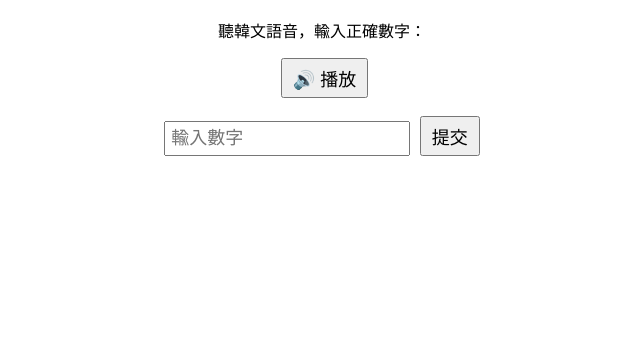
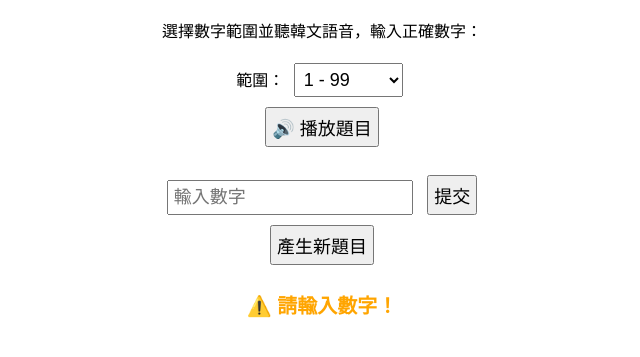
Before and after one commit to darcy123yeh/korean_number_quiz_mobile, a plain HTML site: page index.html in a window 1280 px wide. Both pictures are taken after a click on the button "提交". Shown: the part 99-456 px from the top of the page, without its empty margins (318-958 px from the left). Drawn offline with Linux system fonts and the light colour scheme.

Commit message:
Update index.html

```diff
--- a/index.html
+++ b/index.html
@@ -5,35 +5,67 @@
   <title>韓文數字聽力練習</title>
   <style>
     body { font-family: Arial, sans-serif; text-align: center; margin-top: 50px; }
-    input { padding: 5px; font-size: 18px; }
-    button { padding: 5px 10px; font-size: 18px; margin-left: 5px; }
+    input, select, button { padding: 5px; font-size: 18px; margin: 5px; }
     #feedback { margin-top: 20px; font-size: 20px; font-weight: bold; }
   </style>
 </head>
 <body>
   <h1>韓文數字聽力練習</h1>
-  <p>聽韓文語音，輸入正確數字：</p>
-  <button onclick="speakNumber()">🔊 播放</button><br><br>
+  <p>選擇數字範圍並聽韓文語音，輸入正確數字：</p>
+
+  <!-- 範圍選擇 -->
+  <label for="rangeSelect">範圍：</label>
+  <select id="rangeSelect">
+    <option value="1-20">1 - 20</option>
+    <option value="1-99" selected>1 - 99</option>
+    <option value="100-999">100 - 999</option>
+  </select>
+
+  <br/>
+
+  <!-- 播放聲音 -->
+  <button id="playBtn">🔊 播放題目</button>
+
+  <br/><br/>
+
+  <!-- 答案輸入 -->
   <input type="number" id="answer" placeholder="輸入數字" />
-  <button onclick="checkAnswer()">提交</button>
+  <button id="submitBtn">提交</button>
+
+  <br/>
+
+  <!-- 新題目按鈕 -->
+  <button id="newQuestionBtn">產生新題目</button>
 
   <div id="feedback"></div>
 
   <script>
     let currentNumber = 0;
 
-    function getRandomNumber() {
-      return Math.floor(Math.random() * 99) + 1; // 1~99
+    // 解析範圍字串，回傳 min 和 max
+    function parseRange(rangeStr) {
+      const parts = rangeStr.split('-').map(Number);
+      return { min: parts[0], max: parts[1] };
     }
 
+    // 產生隨機數字
+    function getRandomNumber(min, max) {
+      return Math.floor(Math.random() * (max - min + 1)) + min;
+    }
+
+    // 播放韓文數字
     function speakNumber() {
-      currentNumber = getRandomNumber();
+      const rangeStr = document.getElementById('rangeSelect').value;
+      const { min, max } = parseRange(rangeStr);
+
+      currentNumber = getRandomNumber(min, max);
+
       let utterance = new SpeechSynthesisUtterance(currentNumber.toString());
       utterance.lang = 'ko-KR';
       utterance.pitch = 1.5;  // 提高音高
       utterance.rate = 1;     // 正常語速
 
-      // 等 voices 載入完再指定聲音
+      // 指定韓文聲音
       let voices = speechSynthesis.getVoices();
       let koreanVoices = voices.filter(voice => voice.lang.startsWith('ko'));
       if(koreanVoices.length > 0) {
@@ -42,13 +74,22 @@
 
       speechSynthesis.speak(utterance);
 
+      // 清空輸入和提示
+      document.getElementById("answer").value = "";
       document.getElementById("feedback").innerText = "";
-      document.getElementById("answer").value = "";
     }
 
+    // 驗證答案
     function checkAnswer() {
-      let userAnswer = parseInt(document.getElementById("answer").value);
-      let feedback = document.getElementById("feedback");
+      const userAnswer = parseInt(document.getElementById("answer").value);
+      const feedback = document.getElementById("feedback");
+
+      if (isNaN(userAnswer)) {
+        feedback.style.color = "orange";
+        feedback.innerText = "⚠️ 請輸入數字！";
+        return;
+      }
+
       if (userAnswer === currentNumber) {
         feedback.style.color = "green";
         feedback.innerText = "✅ 正確！答案是 " + currentNumber;
@@ -56,13 +97,17 @@
         feedback.style.color = "red";
         feedback.innerText = "❌ 錯誤！正確答案是 " + currentNumber;
       }
-      setTimeout(speakNumber, 1500);
     }
 
-    // 等 voices 載入完成再執行 speakNumber
+    // 等語音清單載入完後，啟動第一題
     window.speechSynthesis.onvoiceschanged = function() {
       speakNumber();
     };
+
+    // 綁定按鈕事件
+    document.getElementById('playBtn').addEventListener('click', speakNumber);
+    document.getElementById('submitBtn').addEventListener('click', checkAnswer);
+    document.getElementById('newQuestionBtn').addEventListener('click', speakNumber);
   </script>
 </body>
 </html>
```
